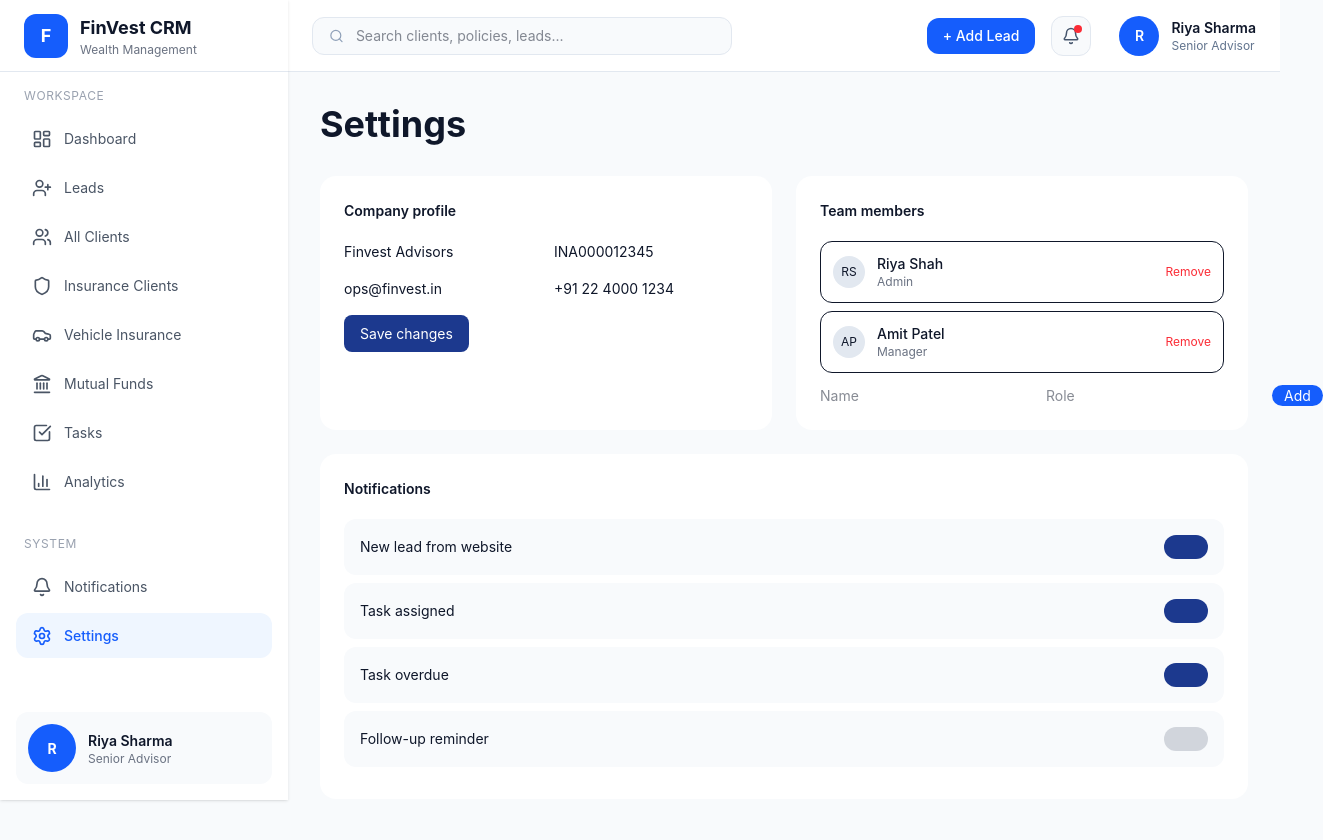
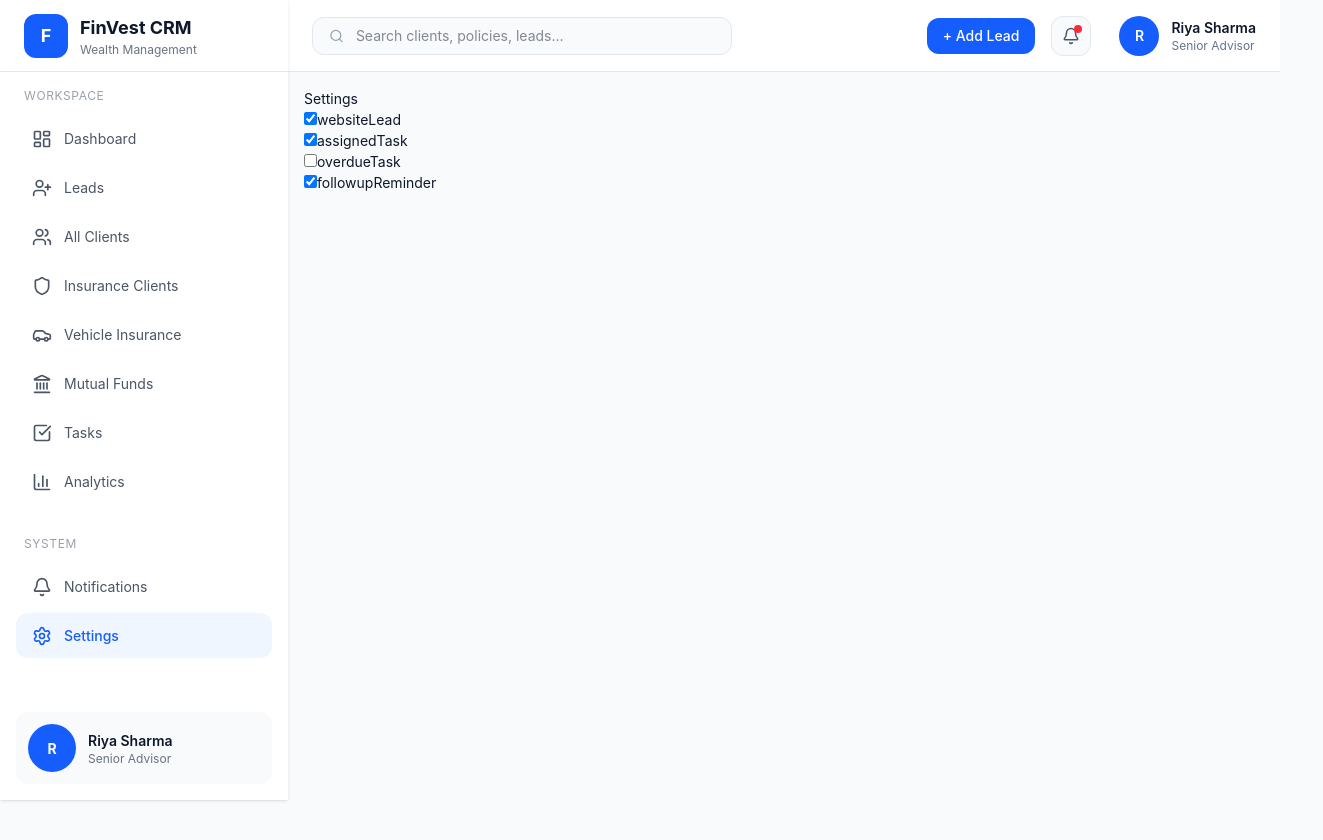
Before and after one commit to dhanlaxmicrm1-maker/crm-front, a React (Vite) app: page /settings in a window 1280 px wide. Shown: the top 840 px of the page, 1323 px wide, since content can reach past the window. After the commit the page ends 800 px from the top, so only its background shows below. Built offline with nearby package versions, Linux system fonts and the light colour scheme.

Commit message:
Update Settings.tsx

```diff
--- a/src/pages/Settings.tsx
+++ b/src/pages/Settings.tsx
@@ -1,249 +1,43 @@
-import { useState, useEffect } from "react";
+import { useState } from "react";
+
+type SettingsType = {
+  websiteLead: boolean;
+  assignedTask: boolean;
+  overdueTask: boolean;
+  followupReminder: boolean;
+};
 
 export default function Settings() {
-
-  // 🏢 Company Profile State
-  const [company, setCompany] = useState({
-    name: "Finvest Advisors",
-    sebi: "INA000012345",
-    email: "ops@finvest.in",
-    phone: "+91 22 4000 1234",
+  const [settings, setSettings] = useState<SettingsType>({
+    websiteLead: true,
+    assignedTask: true,
+    overdueTask: false,
+    followupReminder: true,
   });
 
-  // 🔔 Notification Settings
-  const [notifications, setNotifications] = useState({
-    websiteLead: true,
-    assignedTask: true,
-    overdueTask: true,
-    followupReminder: false,
-  });
-
-  // 👥 Team Members
-  const [team, setTeam] = useState([
-    { initials: "RS", name: "Riya Shah", role: "Admin" },
-    { initials: "AP", name: "Amit Patel", role: "Manager" },
-  ]);
-
-  // ➕ Add Member Form
-  const [newMember, setNewMember] = useState({
-    name: "",
-    role: "",
-  });
-
-  // 🔁 Load from localStorage
-  useEffect(() => {
-    const saved = localStorage.getItem("settings");
-    if (saved) {
-      const parsed = JSON.parse(saved);
-      setCompany(parsed.company);
-      setNotifications(parsed.notifications);
-      setTeam(parsed.team);
-    }
-  }, []);
-
-  // 💾 Save to localStorage
-  const saveAll = () => {
-    localStorage.setItem(
-      "settings",
-      JSON.stringify({ company, notifications, team })
-    );
-    alert("Saved!");
-  };
-
-  // 🔁 Toggle Notification
-  const toggle = (key) => {
-    setNotifications((prev) => ({
+  const toggle = (key: keyof SettingsType) => {
+    setSettings((prev) => ({
       ...prev,
       [key]: !prev[key],
     }));
   };
 
-  // ➕ Add Team Member
-  const addMember = () => {
-    if (!newMember.name) return;
+  return (
+    <div className="p-4">
+      <h2>Settings</h2>
 
-    const initials = newMember.name
-      .split(" ")
-      .map((n) => n[0])
-      .join("")
-      .toUpperCase();
-
-    setTeam([
-      ...team,
-      {
-        initials,
-        name: newMember.name,
-        role: newMember.role || "Employee",
-      },
-    ]);
-
-    setNewMember({ name: "", role: "" });
-  };
-
-  return (
-    <div className="p-8 bg-slate-50 min-h-screen">
-
-      <h1 className="text-4xl font-bold mb-8">Settings</h1>
-
-      <div className="grid xl:grid-cols-2 gap-6">
-
-        {/* 🏢 Company */}
-        <div className="bg-white p-6 rounded-2xl">
-
-          <h2 className="font-semibold mb-5">Company profile</h2>
-
-          <div className="grid grid-cols-2 gap-4">
-
+      {Object.keys(settings).map((key) => (
+        <div key={key}>
+          <label>
             <input
-              value={company.name}
-              onChange={(e) =>
-                setCompany({ ...company, name: e.target.value })
-              }
-              className="input"
-              placeholder="Firm name"
+              type="checkbox"
+              checked={settings[key as keyof SettingsType]}
+              onChange={() => toggle(key as keyof SettingsType)}
             />
-
-            <input
-              value={company.sebi}
-              onChange={(e) =>
-                setCompany({ ...company, sebi: e.target.value })
-              }
-              className="input"
-              placeholder="SEBI"
-            />
-
-            <input
-              value={company.email}
-              onChange={(e) =>
-                setCompany({ ...company, email: e.target.value })
-              }
-              className="input"
-              placeholder="Email"
-            />
-
-            <input
-              value={company.phone}
-              onChange={(e) =>
-                setCompany({ ...company, phone: e.target.value })
-              }
-              className="input"
-              placeholder="Phone"
-            />
-
-          </div>
-
-          <button
-            onClick={saveAll}
-            className="mt-4 bg-blue-900 text-white px-4 py-2 rounded-lg"
-          >
-            Save changes
-          </button>
-
+            {key}
+          </label>
         </div>
-
-        {/* 👥 Team */}
-        <div className="bg-white p-6 rounded-2xl">
-
-          <h2 className="font-semibold mb-5">Team members</h2>
-
-          <div className="space-y-2">
-
-            {team.map((m, i) => (
-              <div
-                key={i}
-                className="flex justify-between items-center border p-3 rounded-xl"
-              >
-                <div className="flex gap-3 items-center">
-
-                  <div className="h-8 w-8 bg-slate-200 rounded-full flex items-center justify-center text-xs">
-                    {m.initials}
-                  </div>
-
-                  <div>
-                    <p className="text-sm font-medium">{m.name}</p>
-                    <p className="text-xs text-gray-500">{m.role}</p>
-                  </div>
-
-                </div>
-
-                <button
-                  onClick={() =>
-                    setTeam(team.filter((_, index) => index !== i))
-                  }
-                  className="text-xs text-red-500"
-                >
-                  Remove
-                </button>
-
-              </div>
-            ))}
-
-            {/* ➕ Add Member */}
-            <div className="flex gap-2 mt-3">
-              <input
-                placeholder="Name"
-                value={newMember.name}
-                onChange={(e) =>
-                  setNewMember({ ...newMember, name: e.target.value })
-                }
-                className="input"
-              />
-
-              <input
-                placeholder="Role"
-                value={newMember.role}
-                onChange={(e) =>
-                  setNewMember({ ...newMember, role: e.target.value })
-                }
-                className="input"
-              />
-
-              <button
-                onClick={addMember}
-                className="bg-blue-600 text-white px-3 rounded-xl"
-              >
-                Add
-              </button>
-            </div>
-
-          </div>
-
-        </div>
-
-      </div>
-
-      {/* 🔔 Notifications */}
-      <div className="mt-6 bg-white p-6 rounded-2xl">
-
-        <h2 className="font-semibold mb-5">Notifications</h2>
-
-        {[
-          { label: "New lead from website", key: "websiteLead" },
-          { label: "Task assigned", key: "assignedTask" },
-          { label: "Task overdue", key: "overdueTask" },
-          { label: "Follow-up reminder", key: "followupReminder" },
-        ].map((item) => (
-
-          <div
-            key={item.key}
-            className="flex justify-between items-center bg-slate-50 p-4 rounded-xl mb-2"
-          >
-
-            <span className="text-sm">{item.label}</span>
-
-            <button
-              onClick={() => toggle(item.key)}
-              className={`w-11 h-6 rounded-full ${
-                notifications[item.key] ? "bg-blue-900" : "bg-gray-300"
-              }`}
-            />
-
-          </div>
-
-        ))}
-
-      </div>
-
+      ))}
     </div>
   );
 }
```
